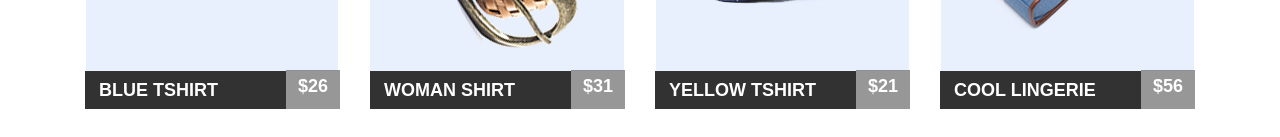
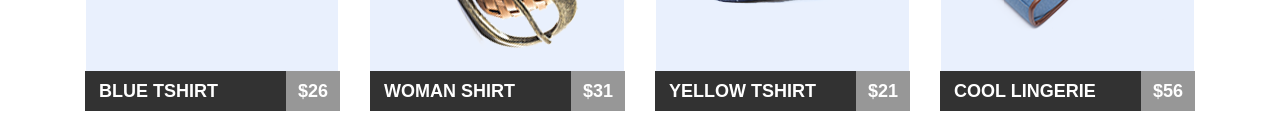
Before and after one commit to SergeyKovalenko2012/goit-fe-core, a plain HTML site: page HTML+CSS/Module04/index.html in a window 1280 px wide. Shown: the part 640-777 px from the top of the page. Drawn offline with nearby package versions, Linux system fonts and the light colour scheme.

Commit message:
homework2

```diff
--- a/HTML+CSS/Module04/CSS/style.css
+++ b/HTML+CSS/Module04/CSS/style.css
@@ -122,6 +122,10 @@ h2 {
   float: left;
 }
 
+.entire {
+  margin-top: -4px;
+}
+
 .product {
   font-size: 18px;
   font-family: sans-serif, "Roboto";
@@ -133,40 +137,35 @@ h2 {
   /* width: 255px; */
   /* height: 40px; */
 }
-.title {
-  margin-top: -5px;
-}
 
 .title {
   font-weight: 900;
   float: left;
   width: 201px;
-  height: 39px;
+  height: 40px;
   padding-left: 14px;
-  padding-top: 4px;
+  line-height: 40px;
   text-transform: uppercase;
 }
 
 .price {
-  margin-top: -5px;
-}
-.price {
   font-weight: 900;
   float: right;
   width: 54px;
-  height: 39px;
+  height: 40px;
   text-align: center;
   color: #ffffff;
+  line-height: 40px;
 }
 
 .price {
   opacity: 0.5;
 }
 
-.entire:hover .title {
+.fatured_list_item:hover .title {
   background-color: #1abc9c;
 }
-.entire:hover .price {
+.fatured_list_item:hover .price {
   background-color: #1abc9c;
 }
 
@@ -239,4 +238,5 @@ h2 {
   font-size: 16px;
   font-weight: 300;
   font-family: "Open Sans";
+  cursor: pointer;
 }
--- a/HTML+CSS/Module04/index.html
+++ b/HTML+CSS/Module04/index.html
@@ -40,7 +40,7 @@
         <ul class="fatured_list clearfix">
           <li class="fatured_list_item">
             <img src="./img/product1.png" alt="photo1" />
-            <div class="entire">
+            <div class="entire clearfix">
               <p class="product title">Blue Tshirt</p>
               <p class="product price">$26</p>
             </div>
```
